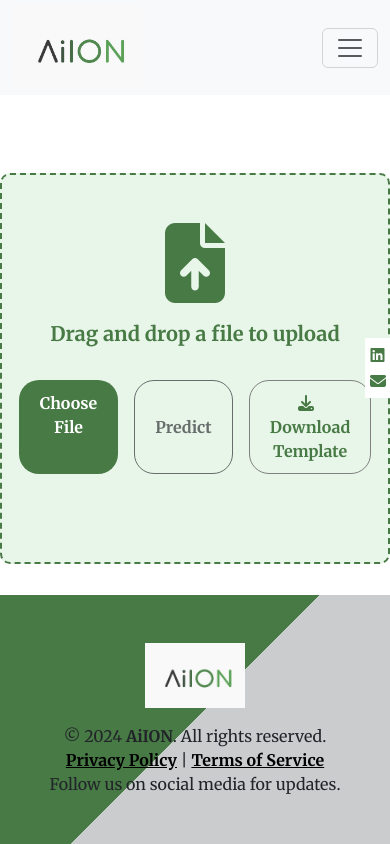
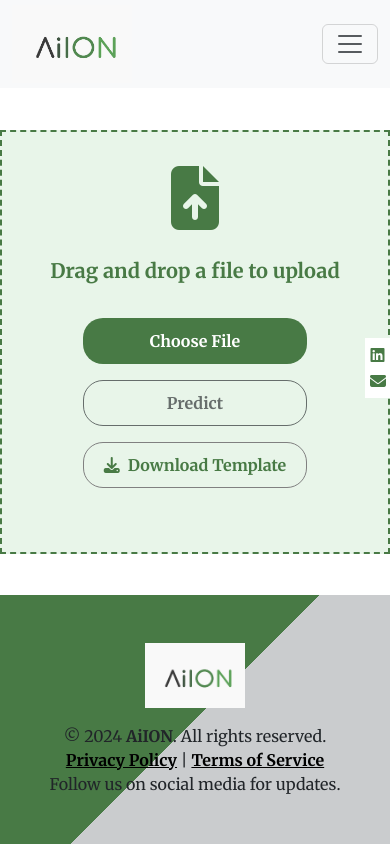
Before and after one commit to Mohabyoussef09/aiion, a React (Vite) app in the folder aiion-project/: page /multi in a window 390 px wide. Built offline with nearby package versions, Linux system fonts and the light colour scheme.

Commit message:
multi inputs updated

```diff
--- a/aiion-project/src/Components/MultiInputs/MultiInputs.jsx
+++ b/aiion-project/src/Components/MultiInputs/MultiInputs.jsx
@@ -44,11 +44,13 @@ function MultiInputs() {
   };
 
   return (
-    <div className="container mt-5">
+    <div className="container">
       <div className="row">
-        <div className="col-md-12 d-flex flex-column align-items-center upload-box p-5">
-          <i className="fas fa-file-upload fa-5x mb-3 upload-icon"></i>
-          <p className="upload-text">Drag and drop a file to upload</p>
+        <div className="col-12 col-md-12 d-flex flex-column align-items-center upload-box p-4 p-md-5">
+          <i className="fas fa-file-upload fa-4x fa-md-5x mb-3 upload-icon"></i>
+          <p className="upload-text text-center">
+            Drag and drop a file to upload
+          </p>
 
           <input
             type="file"
@@ -57,20 +59,23 @@ function MultiInputs() {
             style={{ display: "none" }}
           />
 
-          <div className="d-flex">
-            <label htmlFor="fileInput" className="btn btn-upload">
+          <div className="d-flex flex-column flex-md-row justify-content-center align-items-center">
+            <label htmlFor="fileInput" className="btn btn-upload w-100 mt-3 btn-no-wrap">
               {file ? file.name : "Choose File"}
             </label>
 
             <button
               onClick={handleUpload}
-              className="btn btn-predict ms-3"
+              className="btn btn-predict ms-md-3 w-100 mt-3"
               disabled={!file}
             >
               Predict
             </button>
 
-            <button className="btn btn-download ms-3" onClick={handleDownload}>
+            <button
+              className="btn btn-download ms-md-3 w-100 mt-3"
+              onClick={handleDownload}
+            >
               <i className="fa-solid fa-download me-2"></i>
               Download Template
             </button>
--- a/aiion-project/src/Components/Navbar/Navbar.jsx
+++ b/aiion-project/src/Components/Navbar/Navbar.jsx
@@ -9,7 +9,7 @@ function Navbar() {
       <nav className="navbar navbar-expand-lg bg-body-tertiary p-0">
         <div className="container">
           <a className="navbar-brand" href="/">
-            <img width={130} src={logo} alt="AiION Logo" />
+            <img width={120} src={logo} alt="AiION Logo" />
           </a>
           <button
             className="navbar-toggler"
--- a/aiion-project/src/index.css
+++ b/aiion-project/src/index.css
@@ -192,7 +192,7 @@ body{
 }
 
 
-/* upload file styles */
+/* multi inputs styles */
 
 .upload-box {
   background-color: #e8f5e9;
@@ -202,6 +202,7 @@ body{
 
 .upload-icon {
   color: #487A45;
+  padding: 10px 0px;
 }
 
 .upload-text {
@@ -215,8 +216,8 @@ body{
   color: white;
   padding: 10px 20px;
   border-radius: 20px;
-  margin-top: 15px;
   font-weight: 700;
+  white-space: nowrap;
 }
 
 .btn-upload:hover {
@@ -235,13 +236,12 @@ body{
   color: #487A45;
   padding: 10px 20px;
   border-radius: 20px;
-  margin-top: 15px;
   font-weight: 700;
+  white-space: nowrap;
 }
 
 .btn-download:hover{
   background-color: #63915A;
-  border: none;
   color: white;
 
 }
@@ -249,6 +249,13 @@ body{
 .upload-status {
   color: #487A45;
   font-weight: bold;
+}
+
+
+@media (max-width: 768px) {
+  .upload-box{
+    border-radius: 0px;
+  }
 }
 
 
```
